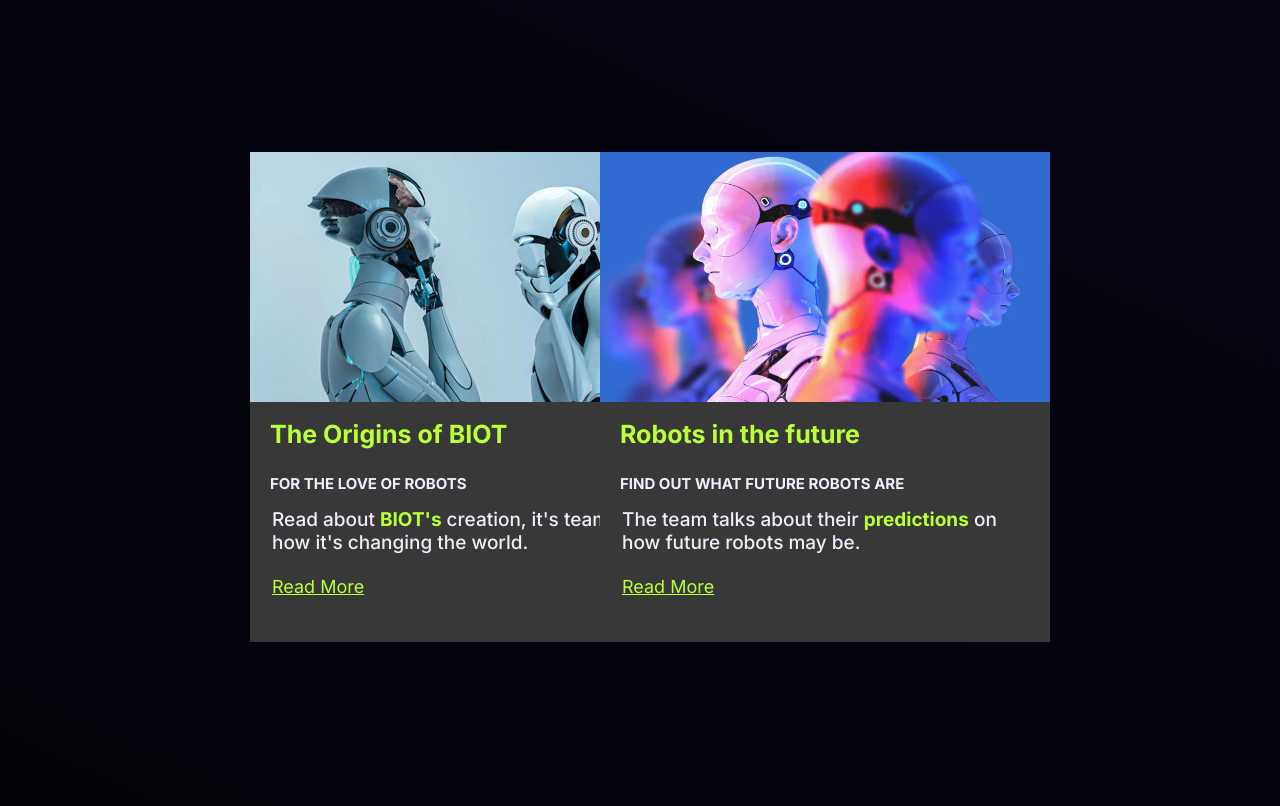
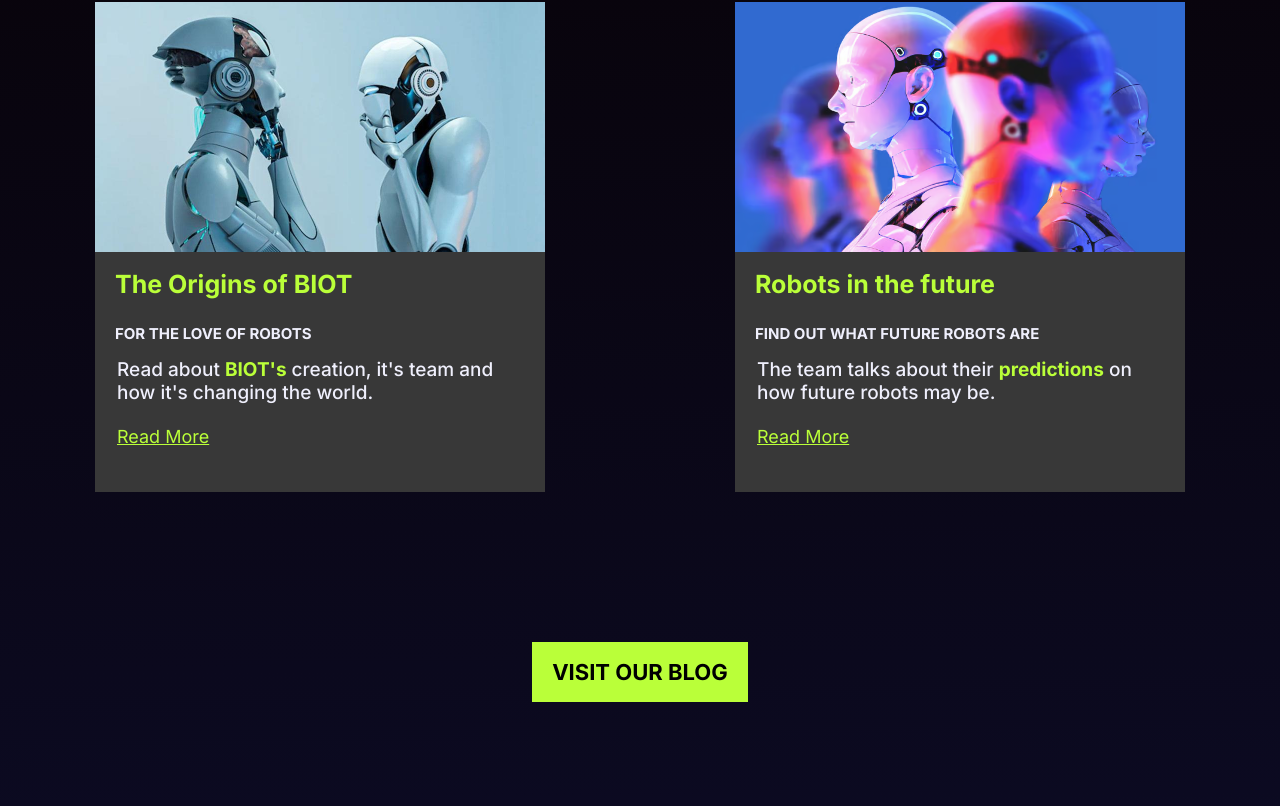
Before and after one commit to AMKolev22/biot-site, a website: page client/dist/robots-history-article.html in a window 1280 px wide. Shown: the part 4503-5309 px from the top of the page. Drawn offline with Linux system fonts and the light colour scheme.

Commit message:
Add button to the robots history article and make the footer

```diff
--- a/client/src/scss/main.css
+++ b/client/src/scss/main.css
@@ -381,29 +381,27 @@ a {
   margin-top: 3rem;
   float: right;
 }
-.main-page .about-section {
+.about-section {
   background: linear-gradient(179.06deg, #080309 0.72%, #0D0D2B 99.12%);
   width: 100%;
-  height: 200vh;
+  height: 100%;
   display: flex;
   flex-direction: column;
 }
-.main-page .about-section-heading {
+.about-section-heading {
   font-size: 10rem;
   text-align: center;
   color: var(--text-color);
   margin-top: 20rem;
 }
-.main-page .about-section .about-biot {
+.about-section .about-biot {
   color: var(--secondary-color);
 }
 .page-container {
   display: flex;
   flex-direction: row;
   justify-content: space-around;
-  margin-left: 25rem;
-  margin-right: 35rem;
-  margin-top: 15rem;
+
 }
 .page-container .content {
   display: inline-block;
@@ -413,8 +411,8 @@ a {
   background-color: var(--background-color-primary);
 }
 .page-container .article {
-  width: 35rem;
-  height: 48rem;
+  width: 45rem;
+  height: 49rem;
   background-color: #000;
   font-family: "Inter";
   margin-top: 15rem;
@@ -452,7 +450,7 @@ a {
   font-size: 1.8rem;
   padding-left: 2.2rem;
 }
-.main-page #blog-button {
+#blog-button {
   color: #000;
   background-color: var(--secondary-color);
   text-decoration: inherit;
```
Also changed, not shown: client/dist/about.html, client/dist/index.html, client/dist/robots-history-article.html.
